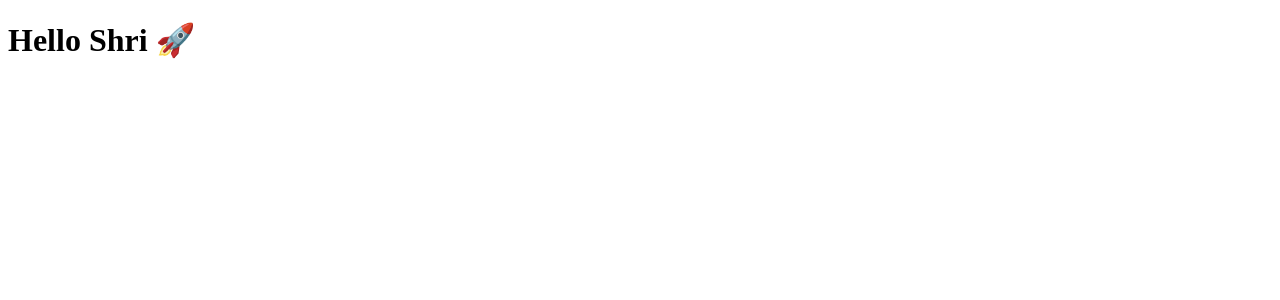
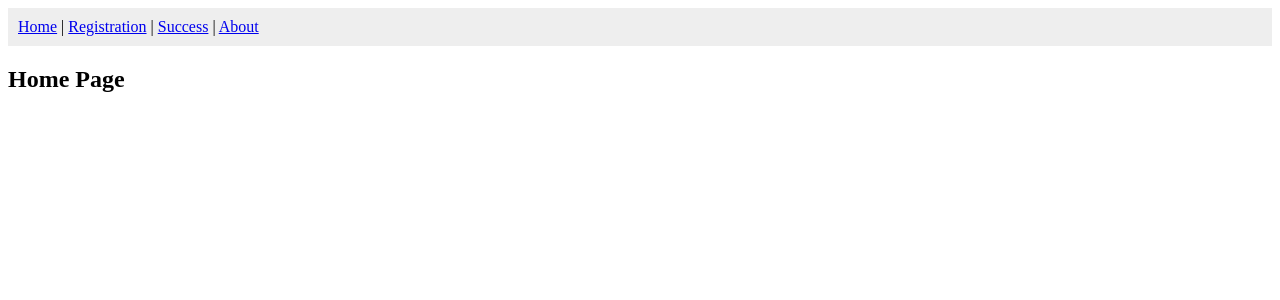
Before and after one commit to kshri77/Simple-React, a React (Vite) app: page / in a window 1280 px wide. Shown: the top 300 px of the page. Built offline with nearby package versions, Linux system fonts and the light colour scheme.

Commit message:
Update App.tsx

```diff
--- a/src/App.tsx
+++ b/src/App.tsx
@@ -1,3 +1,44 @@
-export default function App() {
-  return <h1>Hello Shri 🚀</h1>;
+import { BrowserRouter as Router, Routes, Route, Link } from "react-router-dom";
+
+function Home() {
+  return <h2>Home Page</h2>;
 }
+
+function Registration() {
+  return <h2>Registration Page</h2>;
+}
+
+function Success() {
+  return <h2>Success Page</h2>;
+}
+
+function About() {
+  return <h2>About Page</h2>;
+}
+
+function Navbar() {
+  return (
+    <nav style={{ padding: "10px", background: "#eee" }}>
+      <Link to="/">Home</Link> |{" "}
+      <Link to="/registration">Registration</Link> |{" "}
+      <Link to="/success">Success</Link> |{" "}
+      <Link to="/about">About</Link>
+    </nav>
+  );
+}
+
+function App() {
+  return (
+    <Router>
+      <Navbar />
+      <Routes>
+        <Route path="/" element={<Home />} />
+        <Route path="/registration" element={<Registration />} />
+        <Route path="/success" element={<Success />} />
+        <Route path="/about" element={<About />} />
+      </Routes>
+    </Router>
+  );
+}
+
+export default App;
```
